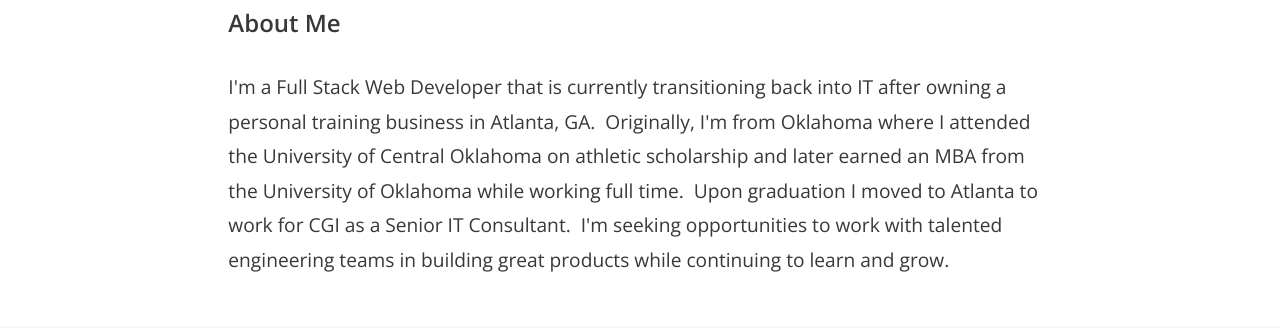
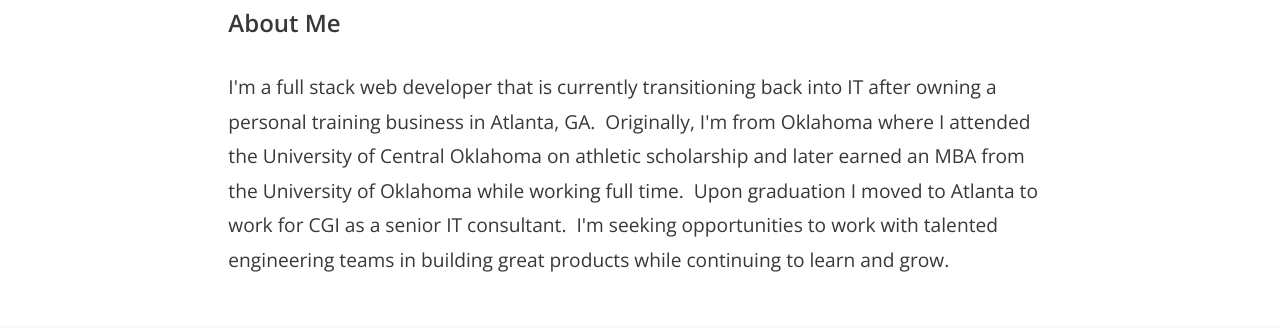
Before and after one commit to rreneau17/portfolio, a plain HTML site: page index.html in a window 1280 px wide. Shown: the part 402-730 px from the top of the page. Drawn offline with nearby package versions, Linux system fonts and the light colour scheme.

Commit message:
additional modifications to about paragraph

```diff
--- a/index.html
+++ b/index.html
@@ -74,7 +74,7 @@
                     <br>
                     <h2 class="mt-5">About Me</h2>
                     <br>
-                    <p>I'm a Full Stack Web Developer that is currently transitioning back into IT after owning a personal training business in Atlanta, GA. &nbsp;Originally, I'm from Oklahoma where I attended the University of Central Oklahoma on athletic scholarship and later earned an MBA from the University of Oklahoma while working full time.  &nbsp;Upon graduation I moved to Atlanta to work for CGI as a Senior IT Consultant.  &nbsp;I'm seeking opportunities to work with talented engineering teams in building great products while continuing to learn and grow.</p>
+                    <p>I'm a full stack web developer that is currently transitioning back into IT after owning a personal training business in Atlanta, GA. &nbsp;Originally, I'm from Oklahoma where I attended the University of Central Oklahoma on athletic scholarship and later earned an MBA from the University of Oklahoma while working full time.  &nbsp;Upon graduation I moved to Atlanta to work for CGI as a senior IT consultant.  &nbsp;I'm seeking opportunities to work with talented engineering teams in building great products while continuing to learn and grow.</p>
                 </div>
                 <div class="col-xl-2"></div>
             </div>
```
